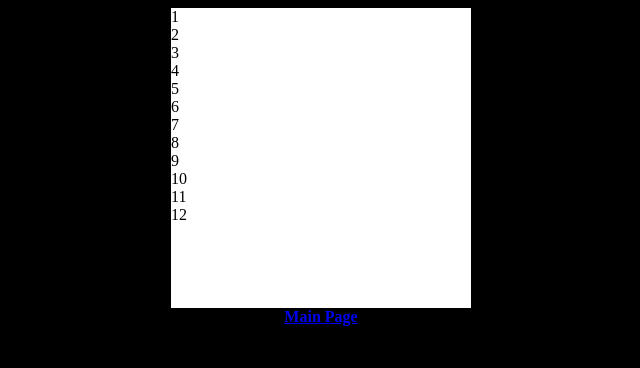
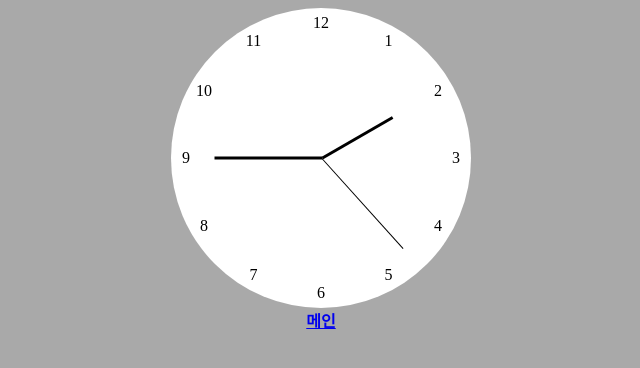
Before and after one commit to luanakwon/Projects4Fun, a plain HTML site: page js_tuto/clock.html in a window 1280 px wide. Shown: the whole page, without its empty margins (319-959 px from the left). Drawn offline with Linux system fonts and the light colour scheme.

Commit message:
Add files via upload

```diff
--- a/js_tuto/clock.html
+++ b/js_tuto/clock.html
@@ -1,59 +1,87 @@
 <!DOCTYPE html>
 <html>
     <head>
+        <script src='clock.js'></script>
         <style>
             body{
                 display: flex;
                 flex-direction: column;
                 justify-content: space-between;
                 align-items: center;
-                background-color: black;
+                background-color: darkgray;
             }
             #face{
                 width: 300px;
                 height: 300px;
                 background-color: white;
+                border-radius: 100%;
+                display: flex;
+                justify-content: center;
+                align-items: center;
             }
-            .digit:nth-child(1){
-                position:absolute;
-                left: 100;
-                top: 50;
+            .parts{
+                position: relative;
+                width: 90%;
+                height: 90%;
             }
-            .digit:nth-child(2){
-                position:absolute;
-                left: 100;
-                top: 100;
+            .digit{
+                position: absolute;
+                transform: translate(-50%,50%);
             }
-            .digit:nth-child(3){
-                position:absolute;
-                left: 50;
-                top: 100;
+            /*@keyframes go_round{
+                0%   {transform: rotate(0deg);}
+                50%  {transform: rotate(180deg);}
+                100% {transform: rotate(360deg);}
+            }*/
+            #hour, #min, #sec{
+                position: absolute;
+                background-color: black;
+                top: 50%;
+                left: 50%;
+                transform: translate(-50%,0);
+                transform-origin: top;
+                /*animation-name: go_rfound;
+                animation-timing-function: linear;
+                animation-iteration-count: infinite;*/
+            }
+            #hour{
+                width: 3px;
+                height: 30%;
+                /*animation-duration: 43200s;*/
+            }
+            #min{
+                width: 3px;
+                height: 40%;
+                /*animation-duration: 3600s;*/
+            }
+            #sec{
+                width: 1px;
+                height: 45%;
+                /*animation-duration: 60s;*/
             }
         </style>
     </head>
-    <body>
+    <body onload='spreadDigits();setTime();'>
         <header></header>
         <span id="face">
-            <div class="digit">
-                <div>1</div>
-                <div>2</div>
-                <div>3</div>
-                <div>4</div>
-                <div>5</div>
-                <div>6</div>
-                <div>7</div>
-                <div>8</div>
-                <div>9</div>
-                <div>10</div>
-                <div>11</div>
-                <div>12</div>
-            </div>
-            <div class='hands'>
-                <span id='hour'></span>
-                <span id='min'></span>
-                <span id='sec'></span>
+            <div class="parts">
+                <div class='digit'>1</div>
+                <div class='digit'>2</div>
+                <div class='digit'>3</div>
+                <div class='digit'>4</div>
+                <div class='digit'>5</div>
+                <div class='digit'>6</div>
+                <div class='digit'>7</div>
+                <div class='digit'>8</div>
+                <div class='digit'>9</div>
+                <div class='digit'>10</div>
+                <div class='digit'>11</div>
+                <div class='digit'>12</div>
+                <div id='hour'></div>
+                <div id='min'></div>
+                <div id='sec'></div>
             </div>
         </span>
-        <a href='index.html'><b>Main Page</b></a>
+        <a href='index.html'><b>메인</b></a>
     </body>
 </html>
--- /dev/null
+++ b/js_tuto/clock.js
@@ -0,0 +1,24 @@
+function spreadDigits(){
+    const digits = document.getElementsByClassName('digit');
+    console.log(digits);
+
+    for (let i=0;i<digits.length;i++){
+        // theta = angle from 12 O'clock
+        let theta = (i+1)*Math.PI/6;
+        // x, y converted to 0~100
+        let x = (Math.sin(theta)+1)*50;
+        let y = (Math.cos(theta)+1)*50;
+        digits[i].style.left = `${x.toFixed(2)}%`;
+        digits[i].style.bottom = `${y.toFixed(2)}%`;
+    }
+}
+function setTime(){
+    let hour_hand = document.getElementById('hour');
+    let min_hand = document.getElementById('min');
+    let sec_hand = document.getElementById('sec');
+    let d = new Date();
+
+    hour_hand.style.transform = `rotate(${d.getHours()%12*30-180}deg)`;
+    min_hand.style.transform = `rotate(${d.getMinutes()*6-180}deg)`;
+    sec_hand.style.transform = `rotate(${d.getSeconds()*6-180}deg)`;
+}
```
